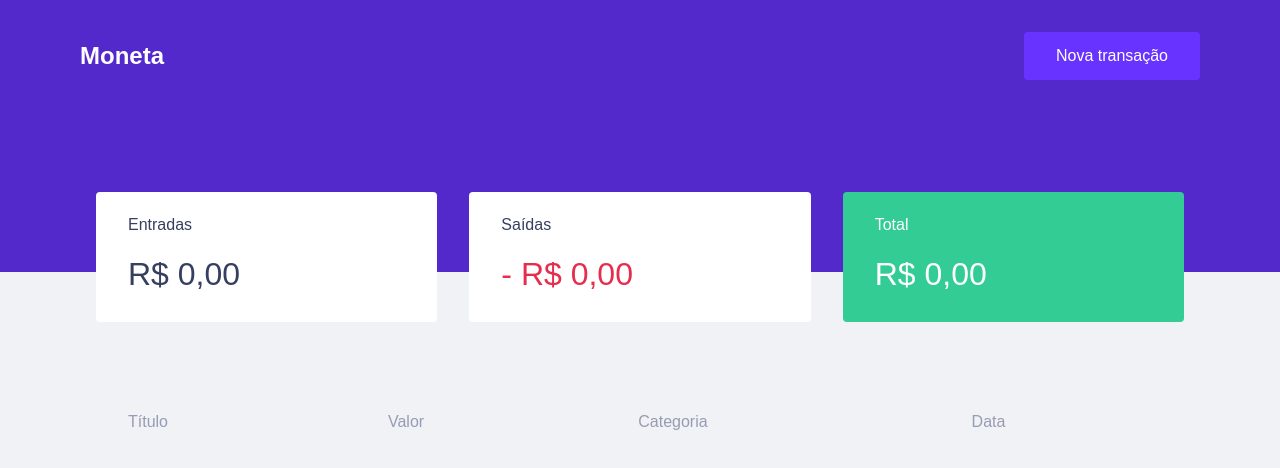
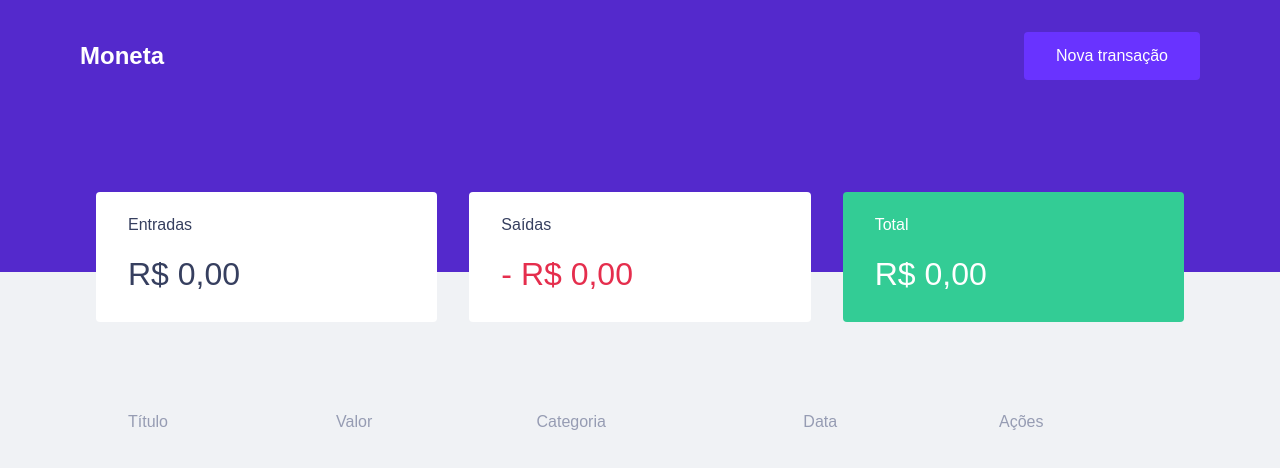
Before and after one commit to vaipado/moneta, a React (Vite) app: page / in a window 1280 px wide. Shown: the top 468 px of the page. Built offline with nearby package versions, Linux system fonts and the light colour scheme.

Commit message:
feat: Funcionalidade de exclusão de transações e persistência de dados usando LocalStorage

```diff
--- a/src/App.jsx
+++ b/src/App.jsx
@@ -36,6 +36,14 @@ export function App() {
     setIsNewTransactionModalOpen(false);
   }
 
+  function handleDeleteTransaction(id) {
+    // Criamos uma nova lista filtrando (removendo) o item com o ID recebido
+    const updatedTransactions = transactions.filter(transaction => transaction.id !== id);
+
+    // Atualizamos o estado com a nova lista
+    setTransactions(updatedTransactions);
+  }
+
   function handleCreateNewTransaction(event) {
     event.preventDefault();
 
@@ -65,7 +73,10 @@ export function App() {
 
       <main style={{ maxWidth: '1120px', margin: '0 auto', padding: '0 1rem' }}>
         <Summary transactions={transactions} />
-        <TransactionsTable transactions={transactions} />
+        <TransactionsTable
+          transactions={transactions}
+          onDeleteTransaction={handleDeleteTransaction}
+        />
       </main>
 
       {/* Estrutura do Modal */}
--- a/src/components/TransactionsTable/index.jsx
+++ b/src/components/TransactionsTable/index.jsx
@@ -1,6 +1,6 @@
 import styles from './styles.module.css';
 
-export function TransactionsTable({ transactions }) {
+export function TransactionsTable({ transactions, onDeleteTransaction }) {
   return (
     <div className={styles.container}>
       <table>
@@ -10,6 +10,7 @@ export function TransactionsTable({ transactions }) {
             <th>Valor</th>
             <th>Categoria</th>
             <th>Data</th>
+            <th>Ações</th>
           </tr>
         </thead>
 
@@ -26,6 +27,15 @@ export function TransactionsTable({ transactions }) {
               </td>
               <td>{transaction.category}</td>
               <td>{transaction.createdAt}</td>
+              <td>
+                <button
+                  type="button"
+                  onClick={() => onDeleteTransaction(transaction.id)}
+                  style={{ background: 'transparent', border: 0, color: '#e52e4d', cursor: 'pointer', fontWeight: 'bold' }}
+                >
+                  Excluir
+                </button>
+              </td>
             </tr>
           ))}
         </tbody>
```
Also changed, not shown: 1 other file (tests, documents, lock files or other folders).
